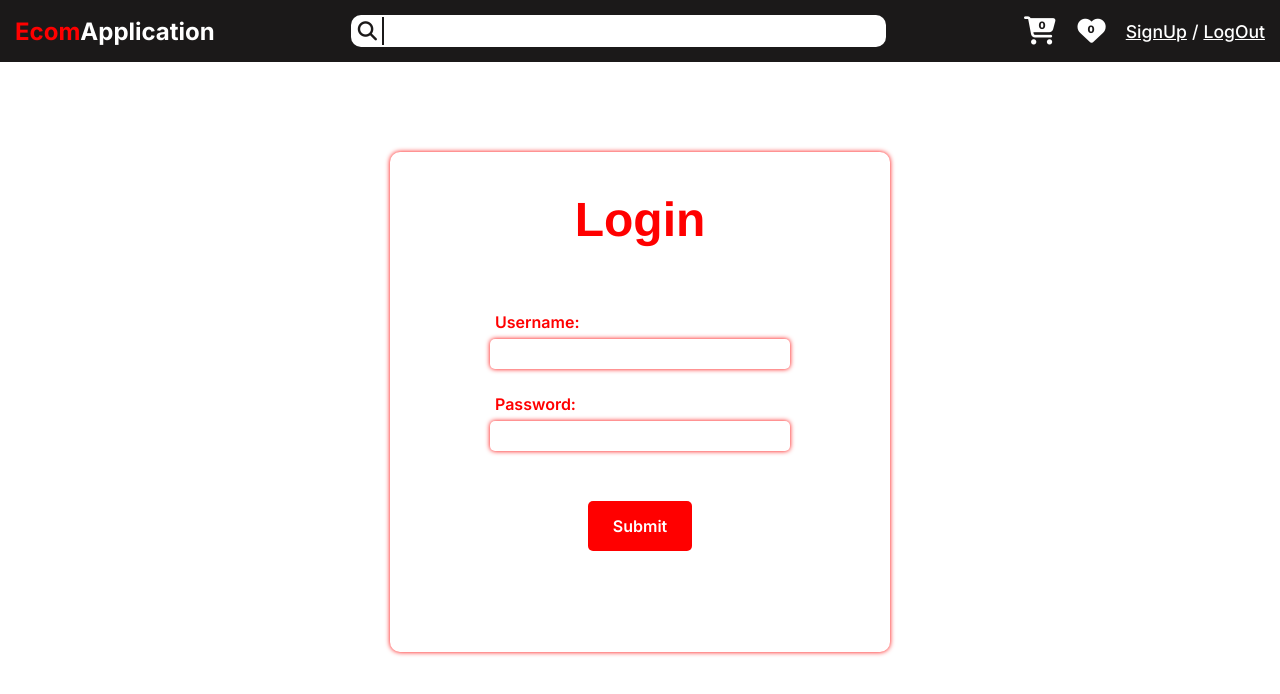
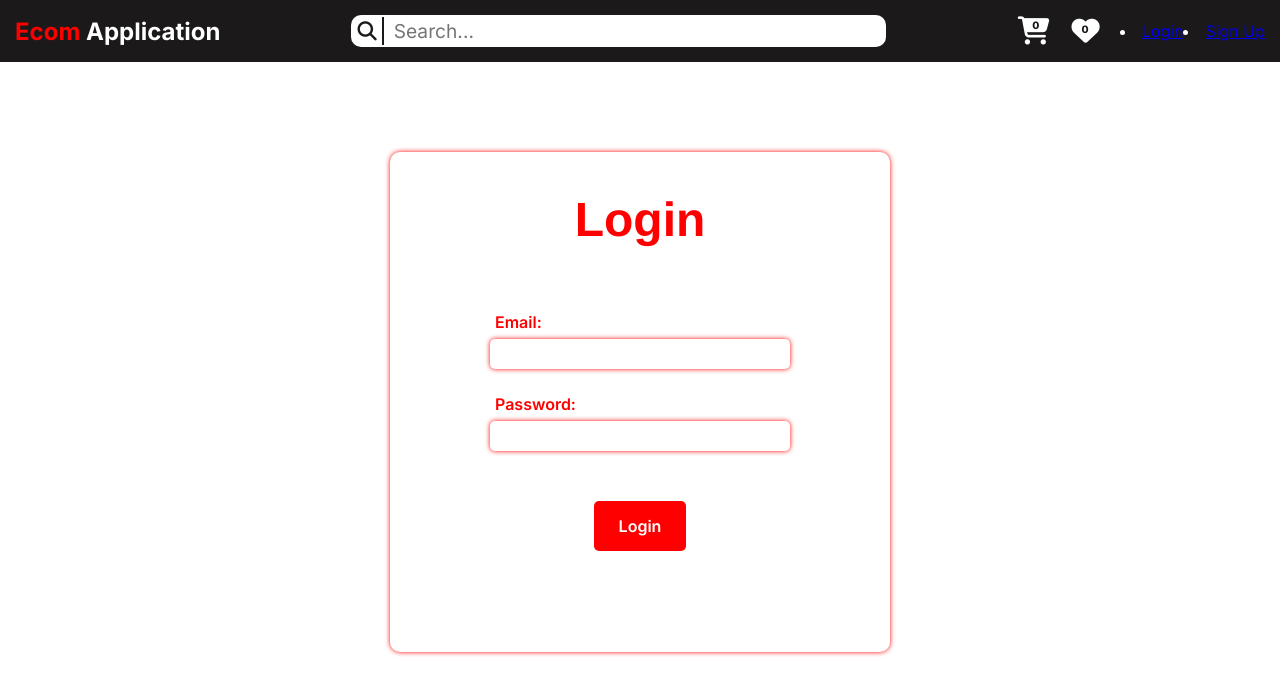
Before and after one commit to sandy0637R/ECOM_Application, a React (Vite) app in the folder EcommerceApp/: page /login in a window 1280 px wide. Shown: the top 694 px of the page. Built offline with nearby package versions, Linux system fonts and the light colour scheme.

Commit message:
Added authentication, fixed duplicate products problem in wishlist and cart

```diff
--- a/EcommerceApp/src/Components/Cart.jsx
+++ b/EcommerceApp/src/Components/Cart.jsx
@@ -45,23 +45,29 @@
 
 
 import React from 'react';
-import { useDispatch } from 'react-redux';
+import { useDispatch, useSelector } from 'react-redux';
 import { removeFromCart } from '../Store/action'; // Import your actions
 
 function Cart(props) {
   const { image, title, price, category } = props;
   const dispatch = useDispatch();
 
-  // Local state for item count
-  const [count, setCount] = React.useState(1); // Start with a count of 1
+  // Get the cart from Redux state
+  const cart = useSelector(state => state.cart);
+  const cartItem = cart.find(item => item.title === title);
+
+  // Check if the item exists in the cart and get its quantity
+  const count = cartItem ? cartItem.quantity : 0;
 
   const increment = () => {
-    setCount(prevCount => prevCount + 1);
+    dispatch({ type: 'ADD_TO_CART', payload: { title } }); // Dispatch add action
   };
 
   const decrement = () => {
     if (count > 1) {
-      setCount(prevCount => prevCount - 1); // Prevent going below 1
+      dispatch({ type: 'REMOVE_FROM_CART', payload: { title } }); // Decrement quantity by 1
+    } else if (count === 1) {
+      handleRemove(); // If quantity is 1, remove item completely
     }
   };
 
@@ -82,12 +88,14 @@ function Cart(props) {
         </div>
         <div className="product-button-sec">
           <button className="button2">View Product</button>
-          <button className="button2" onClick={handleRemove}>Remove from Cart</button>
+
+          {/* quantity section */}
           <div className='button-count-sec'>
             <button className="small-buttons" onClick={increment}>+</button>
             <p className='product-counter'>{count}</p>
             <button className="small-buttons" onClick={decrement}>-</button>
           </div>
+          {/* quantity section end */}
         </div>
       </div>
     </div>
--- a/EcommerceApp/src/Components/Navbar.jsx
+++ b/EcommerceApp/src/Components/Navbar.jsx
@@ -1,70 +1,117 @@
-import { Link } from 'react-router-dom';
-import React, { Component } from 'react';
+import { Link, NavLink, useNavigate } from 'react-router-dom';
+import React, { useState, useEffect } from 'react';
 
-export default class Navbar extends Component {
-  constructor(props) {
-    super(props);
-    this.state = {
-      userName: "",
+const Navbar = ({ cart, wishlist }) => {
+  const [isLoggedIn, setIsLoggedIn] = useState(false);
+  const [username, setUsername] = useState("");
+  const [searchQuery, setSearchQuery] = useState("");
+  const navigate = useNavigate();
+
+  useEffect(() => {
+    const storedUser = JSON.parse(localStorage.getItem("userData"));
+    if (storedUser && storedUser.isLoggedIn) {
+      setIsLoggedIn(true);
+      setUsername(storedUser.name); // Change 'fullname' to 'name' based on your registration code
+    }
+  }, []);
+
+  const handleLogout = () => {
+    const storedUser = JSON.parse(localStorage.getItem("userData"));
+    if (storedUser) {
+      storedUser.isLoggedIn = false;
+      localStorage.setItem("userData", JSON.stringify(storedUser));
+
+      setIsLoggedIn(false);
+      setUsername("");
+
+      navigate("/login");
+    }
   };
+
+  const handleSearchChange = (e) => {
+    setSearchQuery(e.target.value);
+  };
+
+  const handleSearchSubmit = (e) => {
+    e.preventDefault();
+    console.log("Searching for:", searchQuery);
+    // Implement search logic or redirect as needed
+  };
+
+  const handleCart = () => {
+    if (isLoggedIn) {
+      navigate("/cart");
+    } else {
+      navigate("/register");
     }
+  };
 
-  componentDidMount() {
-    // Retrieve the name from localStorage
-    const name = localStorage.getItem('user'); // Assuming the key is 'userName'
-    if (name) {
-      const userObject = JSON.parse(name); // Parse the JSON string back into an object
-      this.setState({ userName: userObject.name }); // Set the name from the object
+  const handleWishlist = () => {
+    if (isLoggedIn) {
+      navigate("/wishlist");
+    } else {
+      navigate("/register");
     }
-  }
+  };
 
-  handleLogout = () => {
-    const confirmLogout = window.confirm("Do you want to log out?");
-    if (confirmLogout) {
-      localStorage.removeItem('user'); // Clear the user data from localStorage
-      this.setState({ userName: "" }); // Optionally clear the username from state
-      // You can also redirect or perform additional logout actions here
-    }
-  }
-
-  render() {
   return (
-      <>
     <nav className="navbar">
       <Link to="/" className='link'>
         <div className="navbar-logo-sec">
-              <h1 className="logo"><span style={{ color: 'red' }}>Ecom</span>Application</h1>
+          <h1 className="logo"><span style={{ color: 'red' }}>Ecom</span> Application</h1>
         </div>
       </Link>
 
-          <div className='search-bar'>
-            <div className='search-icon-sec'><i className="fa-solid fa-magnifying-glass search-icon"></i></div>
-            <div className='search-input-sec'><input type="text" className='search-input' /></div>
+      <form className='search-bar' onSubmit={handleSearchSubmit}>
+        <div className='search-icon-sec'>
+          <i className="fa-solid fa-magnifying-glass search-icon"></i>
+        </div>
+        <div className='search-input-sec'>
+          <input
+            type="text"
+            className='search-input'
+            value={searchQuery}
+            onChange={handleSearchChange}
+            placeholder="Search..."
+          />
+        </div>
+      </form>
+
+      <div className="navbar-button-sec">
+        <div className="cart" onClick={handleCart}>
+          <p className="counter">{cart.length}</p>
+          <i className="fa-solid fa-cart-shopping cart-icon"></i>
         </div>
 
-          <div className="navbar-button-sec">
-            <Link to="cart" className='link'>
-              <div className="cart">
-                <p className="counter">{this.props.cart.length}</p>
-                <i className="fa-solid fa-cart-shopping cart-icon"></i>
-              </div>
-            </Link>
-
-            <Link to="wishlist" className='link'>
-              <div className='wishlist-display'>
-                <p className="wishlist-counter">{this.props.wishlist.length}</p>
+          <div className='wishlist-display' onClick={handleWishlist}>
+            <p className="wishlist-counter">{wishlist.length}</p>
             <i className="fa-solid fa-heart cart-icon"></i>
           </div>
-            </Link>
 
-            <Link to="register" className='link'>
-              <h3 className='register'>{this.state.userName || 'SignUp'}</h3>
-            </Link>
-            <h3 className='register' style={{margin:"5px",textDecoration:"none"}}>/</h3>
-            <h3 className='register' onClick={this.handleLogout} style={{ cursor: 'pointer' }}>LogOut</h3>
+        {isLoggedIn ? (
+          <>
+            <li className="nav-item">
+              <NavLink to="/profile" className="nav-link">
+                Welcome, {username}
+              </NavLink>
+            </li>
+            <li className="nav-item" style={{ cursor: "pointer" }} onClick={handleLogout}>
+              <span className="nav-link">Logout</span>
+            </li>
+          </>
+        ) : (
+          <>
+            <li className="nav-item">
+              <NavLink to="/login" className="nav-link">Login</NavLink>
+            </li>
+            <li className="nav-item">
+              <NavLink to="/register" className="nav-link">Sign Up</NavLink>
+            </li>
+          </>
+        )}
       </div>
     </nav>
-      </>
   );
-  }
-}
+};
+
+export default Navbar;
--- a/EcommerceApp/src/Components/Register.jsx
+++ b/EcommerceApp/src/Components/Register.jsx
@@ -1,66 +1,122 @@
-import React,{useState}from 'react'
-import { useNavigate } from 'react-router-dom'
-
+import React, { useState } from 'react';
+import { useNavigate } from 'react-router-dom';
 
 const Register = () => {
-    const navigate=useNavigate();
-    const[input,setInput] = useState({
-        name:"",
-        email:"",
-        password:""
-    })
+  const navigate = useNavigate();
+  const [name, setName] = useState("");
+  const [email, setEmail] = useState("");
+  const [password, setPassword] = useState("");
+  const [error, setError] = useState(""); // State for error messages
+  const [success, setSuccess] = useState(""); // State for success messages
 
-    const handleSubmit = (event) => {
-        event.preventDefault();
-        localStorage.setItem("user" , JSON.stringify(input));
-        navigate("/login")
+  const handleSubmit = (e) => {
+    e.preventDefault();
+
+    // Reset success and error messages
+    setError("");
+    setSuccess("");
+
+    // Basic validation
+    if (!name || !email || !password) {
+      setError("Please fill in all fields.");
+      return;
     }
+
+    // Email validation
+    const emailRegex = /^[^\s@]+@[^\s@]+\.[^\s@]+$/;
+    if (!emailRegex.test(email)) {
+      setError("Please enter a valid email address.");
+      return;
+    }
+
+    // Password strength validation
+    if (password.length < 6) {
+      setError("Password must be at least 6 characters long.");
+      return;
+    }
+
+    // Store signup data in localStorage with login status
+    const userData = {
+      name,
+      email,
+      password,
+      isLoggedIn: true, // Set the user as logged in after signup
+    };
+
+    try {
+      localStorage.setItem("userData", JSON.stringify(userData));
+      console.log("Signup data stored successfully:", userData);
+
+      // Reset form after successfully storing the data
+      setName("");
+      setEmail("");
+      setPassword("");
+
+      // Display success message
+      setSuccess("Signup successful! Redirecting to home page...");
+
+      // Add a delay for smooth navigation
+      setTimeout(() => {
+        navigate("/"); // Navigate to the homepage or profile page
+      }, 1000);
+    } catch (err) {
+      console.error("Error storing signup data in localStorage:", err);
+      setError("Error saving your data. Please try again.");
+    }
+  };
+
   return (
     <>
       <div className='login-page'>
         <form className='login-main' onSubmit={handleSubmit}>
           <h1 className='login-heading'>Register</h1>
+          {error && <div className="error-message">{error}</div>} {/* Display error message */}
+          {success && <div className="success-message">{success}</div>} {/* Display success message */}
           <div className='login-sec'>
             <label htmlFor="userName" className='login-label'>Enter Your Name:</label>
             <input
               name='name'
-                value={input.name}
-                onChange={(event)=>setInput({...input,[event.target.name] : event.target.value})}
+              value={name}
+              onChange={(e) => setName(e.target.value)}
               type="text"
               className='login-input'
-                id='userName'/>
+              id='userName'
+            />
           </div>
           <div className='login-sec'>
             <label htmlFor="userEmail" className='login-label'>Enter Your Email:</label>
             <input
               name='email'
-                value={input.email}
-                onChange={(event)=>setInput({...input,[event.target.name] : event.target.value})}
+              value={email}
+              onChange={(e) => setEmail(e.target.value)}
               type="email"
               className='login-input'
-                id='userEmail'/>
+              id='userEmail'
+            />
           </div>
           <div className='login-sec'>
             <label htmlFor="userPassword" className='login-label'>Enter Your Password:</label>
             <input
               name='password'
-                value={input.password}
-                onChange={(event)=>setInput({...input,[event.target.name] : event.target.value})}
+              value={password}
+              onChange={(e) => setPassword(e.target.value)}
               type="password"
               className='login-input'
-                id='userPassword'/>
+              id='userPassword'
+            />
           </div>
           <div className='login-sec'>
             <input
               type="submit"
               className='button1'
-                style={{padding:"10px 25px" , marginTop:"10px"}}
-                value="Register"/>
+              style={{ padding: "10px 25px", marginTop: "10px" }}
+              value="Register"
+            />
           </div>
         </form>
       </div>
     </>
-  )
-}
+  );
+};
 
-export default Register
+export default Register;
--- a/EcommerceApp/src/Pages/Home.jsx
+++ b/EcommerceApp/src/Pages/Home.jsx
@@ -8,8 +8,8 @@ export default class Home extends Component {
     };
   }
 
+  render() {
 
-  render() {
 
     return (
       <>
--- a/EcommerceApp/src/Pages/Login.jsx
+++ b/EcommerceApp/src/Pages/Login.jsx
@@ -1,57 +1,80 @@
-import React,{useState} from 'react'
-import { useNavigate } from 'react-router-dom'
+import React, { useState } from "react";
+import { useNavigate } from "react-router-dom";
+
 const Login = () => {
-  const navigate = useNavigate();
-  const[input,setInput] = useState({
-    name:"",
-    password:""
-  })
+  const [email, setEmail] = useState("");
+  const [password, setPassword] = useState("");
+  const [error, setError] = useState("");
+  const navigate = useNavigate(); // Initialize useNavigate for redirection
 
-  const handleLogin = (event) => {
-    event.preventDefault();
-    const loggedUser = JSON.parse(localStorage.getItem("user"));
-    if(input.name === loggedUser.name && input.password===loggedUser.password){
+  const handleSubmit = (e) => {
+    e.preventDefault();
+
+    // Basic validation
+    if (!email || !password) {
+      setError("Please fill in all fields.");
+      return;
+    }
+
+    // Get stored user data from localStorage
+    const storedUser = JSON.parse(localStorage.getItem("userData"));
+
+    // Check if the stored data exists and matches the input email and password
+    if (!storedUser || storedUser.email !== email || storedUser.password !== password) {
+      setError("Invalid email or password.");
+      return;
+    }
+
+    // If credentials are correct, update isLoggedIn to true
+    const updatedUser = { ...storedUser, isLoggedIn: true };
+    localStorage.setItem("userData", JSON.stringify(updatedUser));
+
+    console.log("Login successful", { email });
+
+    // Reset form
+    setEmail("");
+    setPassword("");
+    setError("");
+
+    // Redirect to /home page after successful login
     navigate("/");
-      alert("Login successful")
-    }
-    else{
-      alert("Enter correct Username and Password")
-    }
-  }
+  };
 
   return (
     <>
-       <div className='login-page' onSubmit={handleLogin}>
-            <form className='login-main'>
+      <div className='login-page'>
+        <form className='login-main' onSubmit={handleSubmit}>
           <h1 className='login-heading'>Login</h1>
+          {error && <div className="error-message">{error}</div>} {/* Display error message */}
           <div className='login-sec'>
-                    <label className='login-label' htmlFor='userName'>Username:</label>
+            <label className='login-label' htmlFor='userEmail'>Email:</label>
             <input
-                      name='name'
-                      value={input.name}
-                      onChange={(event)=>setInput({...input,[event.target.name] : event.target.value})}
-                      type="text"
+              name='email'
+              value={email}
+              onChange={(e) => setEmail(e.target.value)}
+              type="email"
               className='login-input'
-                      id='userName'/>
+              id='userEmail'
+            />
           </div>
           <div className='login-sec'>
             <label className='login-label' htmlFor='userPassword'>Password:</label>
             <input
               name='password'
-                      value={input.password}
-                      onChange={(event)=>setInput({...input,[event.target.name] : event.target.value})}
+              value={password}
+              onChange={(e) => setPassword(e.target.value)}
               type="password"
               className='login-input'
-                      id='userPassword'/>
+              id='userPassword'
+            />
           </div>
           <div className='login-buttons'>
-                    <input type="submit" className='button1'/>
+            <input type="submit" className='button1' value="Login" />
           </div>
-
         </form>
       </div>
     </>
-  )
-}
+  );
+};
 
-export default Login
+export default Login;
--- a/EcommerceApp/src/Store/reducer.js
+++ b/EcommerceApp/src/Store/reducer.js
@@ -1,5 +1,4 @@
-// reducer.js
-import { SET_PRODUCTS, ADD_TO_CART, ADD_TO_WISHLIST,REMOVE_FROM_CART, REMOVE_FROM_WISHLIST } from './action';
+import { SET_PRODUCTS, ADD_TO_CART, ADD_TO_WISHLIST, REMOVE_FROM_CART, REMOVE_FROM_WISHLIST } from './action';
 
 const initialState = {
   products: [],
@@ -14,26 +13,64 @@ const reducer = (state = initialState, action) => {
         ...state,
         products: action.payload,
       };
-    case ADD_TO_CART:
+
+    case ADD_TO_CART: {
+      const existingCartItem = state.cart.find(item => item.title === action.payload.title);
+      if (existingCartItem) {
+        return {
+          ...state,
+          cart: state.cart.map(item =>
+            item.title === action.payload.title
+              ? { ...item, quantity: item.quantity + 1 } // Increment quantity
+              : item
+          ),
+        };
+      }
       return {
         ...state,
-        cart: [...state.cart, action.payload],
+        cart: [...state.cart, { ...action.payload, quantity: 1 }], // Add new item with quantity
       };
-    case ADD_TO_WISHLIST:
-      return {
-        ...state,
-        wishlist: [...state.wishlist, action.payload],
-      };
-    case REMOVE_FROM_CART:
+    }
+
+    case ADD_TO_WISHLIST: {
+      const existingWishlistItem = state.wishlist.find(item => item.title === action.payload.title);
+      if (!existingWishlistItem) {
+        return {
+          ...state,
+          wishlist: [...state.wishlist, action.payload],
+        };
+      }
+      return state; // Do nothing if item already exists in wishlist
+    }
+
+    case REMOVE_FROM_CART: {
+      const existingCartItem = state.cart.find(item => item.title === action.payload.title);
+      if (existingCartItem) {
+        if (existingCartItem.quantity > 1) {
+          return {
+            ...state,
+            cart: state.cart.map(item =>
+              item.title === action.payload.title
+                ? { ...item, quantity: item.quantity - 1 } // Decrement quantity
+                : item
+            ),
+          };
+        }
+      }
+      // If quantity is 1, remove item completely
       return {
         ...state,
         cart: state.cart.filter(item => item.title !== action.payload.title),
       };
-    case REMOVE_FROM_WISHLIST:
+    }
+
+    case REMOVE_FROM_WISHLIST: {
       return {
         ...state,
         wishlist: state.wishlist.filter(item => item.title !== action.payload.title),
       };
+    }
+
     default:
       return state;
   }
```
Also changed, not shown: EcommerceApp/src/App.jsx (+9 -0 lines), EcommerceApp/src/Components/Wishlist.jsx (+0 -14 lines), EcommerceApp/src/Pages/Profile.jsx (added, +11 -0 lines). Lines whose indentation alone changed are shown as unchanged.
